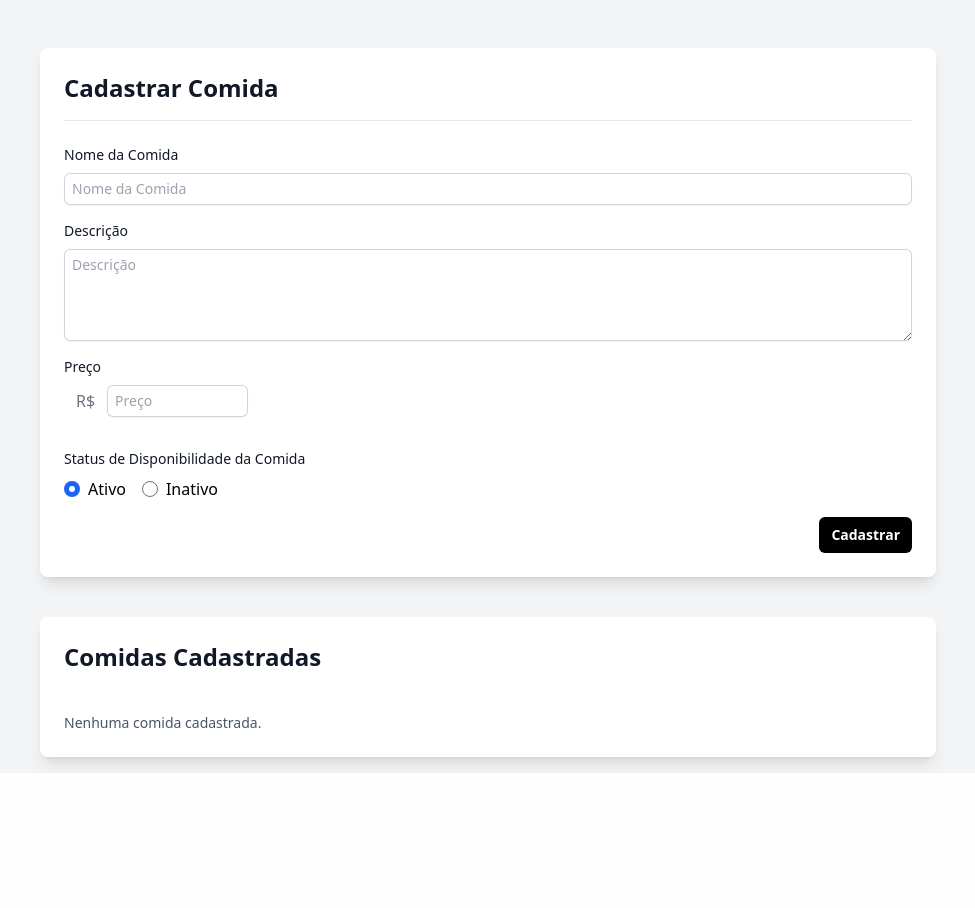
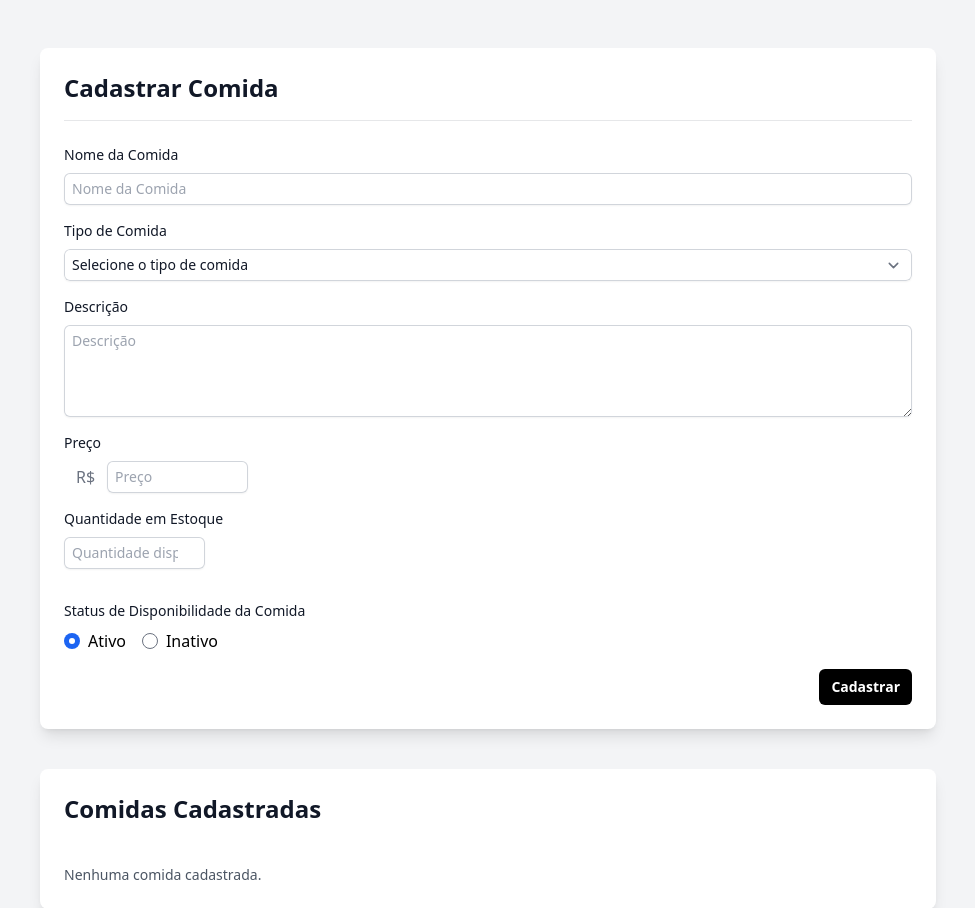
Before and after one commit to Luc-Amaral/FooderamaBD, a Flask app: page /cadastrar_comida in a window 1280 px wide. Shown: the part 48-956 px from the top of the page, without its empty margins (152-1127 px from the left). Before the commit the page ends 821 px from the top, so only its background shows below. Run offline with Flask 3, Linux system fonts and the light colour scheme; the visitor is signed in with stand-in values (Sample User, id 1); data that the repository does not hold is empty; some libraries are stand-ins or nearby versions.

Commit message:
atualização

```diff
--- a/fooderama/app/routes.py
+++ b/fooderama/app/routes.py
@@ -503,18 +503,24 @@ def setup_routes(app):
         cursor.execute("SELECT * FROM restaurante WHERE ID_Restaurante = %s", (current_user.id,))
         restaurante = cursor.fetchone()
 
+        # Buscar todos os tipos de prato disponíveis
+        cursor.execute("SELECT * FROM tipo_prato ORDER BY Tipo")
+        tipos_prato = cursor.fetchall()
+
         cursor.close()
         conn.close()
 
-        return render_template('cadastrar_comida.html', prato=prato, restaurante=restaurante)
+        return render_template('cadastrar_comida.html', prato=prato, restaurante=restaurante, tipos_prato=tipos_prato)
 
     @app.route('/submit_food', methods=['POST'])
     @login_required
     def submit_food():
         # Extract form data
         food_name = request.form['food_name']
+        food_type = request.form['food_type']  # ID do tipo de prato
         description = request.form['description']
         price = request.form['price']
+        estoque = request.form['estoque']
         status = request.form['status']
 
         # Convert status to appropriate value
@@ -529,9 +535,9 @@ def setup_routes(app):
 
         try:
             cursor.execute("""
-                INSERT INTO prato (ID_Prato, ID_Restaurante_FK, Nome, Descricao, Preco, StatusDisponibilidade)
-                VALUES (%s, %s, %s, %s, %s, %s)
-            """, (food_id, current_user.id, food_name, description, price, status_value))
+                INSERT INTO prato (ID_Prato, ID_Restaurante_FK, ID_TipoPrato_FK, Nome, Descricao, Preco, Estoque, StatusDisponibilidade)
+                VALUES (%s, %s, %s, %s, %s, %s, %s, %s)
+            """, (food_id, current_user.id, food_type, food_name, description, price, estoque, status_value))
             conn.commit()
             flash('Comida cadastrada com sucesso!', 'success')
         except Exception as e:
@@ -558,11 +564,17 @@ def setup_routes(app):
             flash('Prato não encontrado ou você não tem permissão para editar esse prato.', 'danger')
             return redirect(url_for('cadastrar_comida'))
 
+        # Buscar todos os tipos de prato disponíveis para o formulário
+        cursor.execute("SELECT * FROM tipo_prato ORDER BY Tipo")
+        tipos_prato = cursor.fetchall()
+
         if request.method == 'POST':
             # Obter os novos dados do formulário
             food_name = request.form['food_name']
+            food_type = request.form['food_type']  # ID do tipo de prato
             description = request.form['description']
             price = request.form['price']
+            estoque = request.form['estoque']
             status = request.form['status']
 
             status_value = 1 if status == 'ativo' else 0
@@ -571,9 +583,9 @@ def setup_routes(app):
             try:
                 cursor.execute("""
                     UPDATE prato
-                    SET Nome = %s, Descricao = %s, Preco = %s, StatusDisponibilidade = %s
+                    SET Nome = %s, ID_TipoPrato_FK = %s, Descricao = %s, Preco = %s, Estoque = %s, StatusDisponibilidade = %s
                     WHERE ID_Prato = %s
-                """, (food_name, description, price, status_value, food_id))
+                """, (food_name, food_type, description, price, estoque, status_value, food_id))
                 conn.commit()
                 flash('Comida atualizada com sucesso!', 'success')
             except Exception as e:
@@ -586,7 +598,9 @@ def setup_routes(app):
             return redirect(url_for('cadastrar_comida'))
 
         # Se for GET, exibir o formulário com os dados do prato
-        return render_template('editar_prato.html', food=food)
+        cursor.close()
+        conn.close()
+        return render_template('editar_prato.html', food=food, tipos_prato=tipos_prato)
 
     @app.route('/alterar_status/<prato_id>')
     @login_required
--- a/fooderama/app/templates/cadastrar_comida.html
+++ b/fooderama/app/templates/cadastrar_comida.html
@@ -1,80 +1,174 @@
-{% extends 'base.html' %}
-
-{% block conteudo %}
-<div class="flex flex-col bg-white shadow-lg rounded-lg p-6 max-w-4xl mx-auto mt-12">
-    <h2 class="text-2xl font-semibold text-gray-900 text-left border-b border-gray-900/10 pb-4">Cadastrar Comida</h2>
+{% extends 'base.html' %} {% block conteudo %}
+<div
+  class="flex flex-col bg-white shadow-lg rounded-lg p-6 max-w-4xl mx-auto mt-12"
+>
+  <h2
+    class="text-2xl font-semibold text-gray-900 text-left border-b border-gray-900/10 pb-4"
+  >
+    Cadastrar Comida
+  </h2>
   <form action="/submit_food" method="POST" class="mt-6 flex flex-col gap-4">
     <div class="flex flex-col">
-            <label for="food_name" class="block text-sm font-medium text-gray-900">Nome da Comida</label>
+      <label for="food_name" class="block text-sm font-medium text-gray-900"
+        >Nome da Comida</label
+      >
       <div class="mt-2">
-                <input type="text" id="food_name" name="food_name" placeholder="Nome da Comida"
-                    class="pl-2 block w-full rounded-md border-0 py-1.5 text-gray-900 shadow-sm ring-1 ring-inset ring-gray-300 placeholder:text-gray-400 focus:ring-2 focus:ring-inset focus:ring-gray-800 sm:text-sm">
+        <input
+          type="text"
+          id="food_name"
+          name="food_name"
+          placeholder="Nome da Comida"
+          required
+          class="pl-2 block w-full rounded-md border-0 py-1.5 text-gray-900 shadow-sm ring-1 ring-inset ring-gray-300 placeholder:text-gray-400 focus:ring-2 focus:ring-inset focus:ring-gray-800 sm:text-sm"
+        />
       </div>
     </div>
 
     <div class="flex flex-col">
-            <label for="description" class="block text-sm font-medium text-gray-900">Descrição</label>
+      <label for="food_type" class="block text-sm font-medium text-gray-900"
+        >Tipo de Comida</label
+      >
       <div class="mt-2">
-                <textarea id="description" name="description" rows="4" maxlength="300" placeholder="Descrição"
-                    class="pl-2 block w-full rounded-md border-0 py-1.5 text-gray-900 shadow-sm ring-1 ring-inset ring-gray-300 placeholder:text-gray-400 focus:ring-2 focus:ring-inset focus:ring-gray-800 sm:text-sm"></textarea>
+        <select
+          id="food_type"
+          name="food_type"
+          required
+          class="pl-2 block w-full rounded-md border-0 py-1.5 text-gray-900 shadow-sm ring-1 ring-inset ring-gray-300 focus:ring-2 focus:ring-inset focus:ring-gray-800 sm:text-sm"
+        >
+          <option value="">Selecione o tipo de comida</option>
+          {% for tipo in tipos_prato %}
+          <option value="{{ tipo.ID_TipoPrato }}">{{ tipo.Tipo }}</option>
+          {% endfor %}
+        </select>
       </div>
     </div>
 
     <div class="flex flex-col">
-            <label for="price" class="block text-sm font-medium text-gray-900">Preço</label>
+      <label for="description" class="block text-sm font-medium text-gray-900"
+        >Descrição</label
+      >
+      <div class="mt-2">
+        <textarea
+          id="description"
+          name="description"
+          rows="4"
+          maxlength="300"
+          placeholder="Descrição"
+          class="pl-2 block w-full rounded-md border-0 py-1.5 text-gray-900 shadow-sm ring-1 ring-inset ring-gray-300 placeholder:text-gray-400 focus:ring-2 focus:ring-inset focus:ring-gray-800 sm:text-sm"
+        ></textarea>
+      </div>
+    </div>
+
+    <div class="flex flex-col">
+      <label for="price" class="block text-sm font-medium text-gray-900"
+        >Preço</label
+      >
       <div class="mt-2 flex items-center">
         <span class="px-3 text-gray-500">R$</span>
-                <input type="number" id="price" name="price" placeholder="Preço"
-                    class="pl-2 block w-2/12 rounded-md border-0 py-1.5 text-gray-900 shadow-sm ring-1 ring-inset ring-gray-300 placeholder:text-gray-400 focus:ring-2 focus:ring-inset focus:ring-gray-800 sm:text-sm">
+        <input
+          type="number"
+          id="price"
+          name="price"
+          placeholder="Preço"
+          step="0.01"
+          min="0"
+          required
+          class="pl-2 block w-2/12 rounded-md border-0 py-1.5 text-gray-900 shadow-sm ring-1 ring-inset ring-gray-300 placeholder:text-gray-400 focus:ring-2 focus:ring-inset focus:ring-gray-800 sm:text-sm"
+        />
+      </div>
+    </div>
+
+    <div class="flex flex-col">
+      <label for="estoque" class="block text-sm font-medium text-gray-900"
+        >Quantidade em Estoque</label
+      >
+      <div class="mt-2">
+        <input
+          type="number"
+          id="estoque"
+          name="estoque"
+          placeholder="Quantidade disponível"
+          min="0"
+          required
+          class="pl-2 block w-2/12 rounded-md border-0 py-1.5 text-gray-900 shadow-sm ring-1 ring-inset ring-gray-300 placeholder:text-gray-400 focus:ring-2 focus:ring-inset focus:ring-gray-800 sm:text-sm"
+        />
       </div>
     </div>
 
     <div class="flex flex-col gap-2 mt-4">
-            <label class="block text-sm font-medium text-gray-900">Status de Disponibilidade da Comida</label>
+      <label class="block text-sm font-medium text-gray-900"
+        >Status de Disponibilidade da Comida</label
+      >
       <div class="flex items-center gap-4">
         <label class="flex items-center">
-                    <input type="radio" name="status" value="ativo" class="mr-2" checked>
+          <input
+            type="radio"
+            name="status"
+            value="ativo"
+            class="mr-2"
+            checked
+          />
           Ativo
         </label>
         <label class="flex items-center">
-                    <input type="radio" name="status" value="inativo" class="mr-2">
+          <input type="radio" name="status" value="inativo" class="mr-2" />
           Inativo
         </label>
       </div>
     </div>
 
-        <button type="submit"
-            class="self-end bg-black text-white px-3 py-2 rounded-md hover:bg-gray-800 transition-colors duration-200 text-sm font-semibold">Cadastrar</button>
+    <button
+      type="submit"
+      class="self-end bg-black text-white px-3 py-2 rounded-md hover:bg-gray-800 transition-colors duration-200 text-sm font-semibold"
+    >
+      Cadastrar
+    </button>
   </form>
 </div>
 
-<div class="flex flex-col bg-white shadow-lg rounded-lg p-6 max-w-4xl mx-auto mt-10 mb-4">
-    <h2 class="text-2xl font-semibold text-gray-900 text-left pb-4">Comidas Cadastradas</h2>
+<div
+  class="flex flex-col bg-white shadow-lg rounded-lg p-6 max-w-4xl mx-auto mt-10 mb-4"
+>
+  <h2 class="text-2xl font-semibold text-gray-900 text-left pb-4">
+    Comidas Cadastradas
+  </h2>
   <div class="mt-6 flex flex-col gap-4">
-        {% if prato %}
-        {% for food in prato %}
+    {% if prato %} {% for food in prato %}
     <div class="flex flex-col gap-2 border-t">
       <div class="flex items-center justify-between mt-2">
         <div class="flex items-center gap-2">
           <h3 class="text-lg font-semibold text-gray-900">{{ food.Nome }}</h3>
-                    <span class="text-sm font-medium text-gray-500">R$ {{ '%.2f'|format(food.Preco) }}</span>
+          <span class="text-sm font-medium text-gray-500"
+            >R$ {{ '%.2f'|format(food.Preco) }}</span
+          >
         </div>
       </div>
       <p class="text-sm text-gray-600">{{ food.Descricao }}</p>
       <div class="flex items-center justify-between">
-                <span class="text-sm text-gray-600">Status do Produto: <span
-                        class="text-sm font-medium text-gray-500">{{ food.StatusDisponibilidade }}</span></span>
+        <span class="text-sm text-gray-600"
+          >Status do Produto:
+          <span class="text-sm font-medium text-gray-500"
+            >{{ food.StatusDisponibilidade }}</span
+          ></span
+        >
         <form action="/alterar_status/{{ food.ID_Prato }}">
-                    <button type="submit"
-                    class="text-sm font-medium text-blue-500 hover:text-blue-700">Alterar Status</button>
+          <button
+            type="submit"
+            class="text-sm font-medium text-blue-500 hover:text-blue-700"
+          >
+            Alterar Status
+          </button>
         </form>
 
         <!-- Botão para editar o prato -->
-                <a href="/editar_prato/{{ food.ID_Prato }}" class="text-sm font-medium text-blue-500 hover:text-blue-700">Editar</a>
+        <a
+          href="/editar_prato/{{ food.ID_Prato }}"
+          class="text-sm font-medium text-blue-500 hover:text-blue-700"
+          >Editar</a
+        >
       </div>
     </div>
-        {% endfor %}
-        {% else %}
+    {% endfor %} {% else %}
     <p class="text-sm text-gray-600">Nenhuma comida cadastrada.</p>
     {% endif %}
   </div>
```
Also changed, not shown: fooderama/BANDO DE DADOS/inserir_tipos_prato.sql (added, +16 -0 lines), fooderama/app/templates/editar_prato.html (+23 -2 lines). Lines whose indentation alone changed are shown as unchanged.
